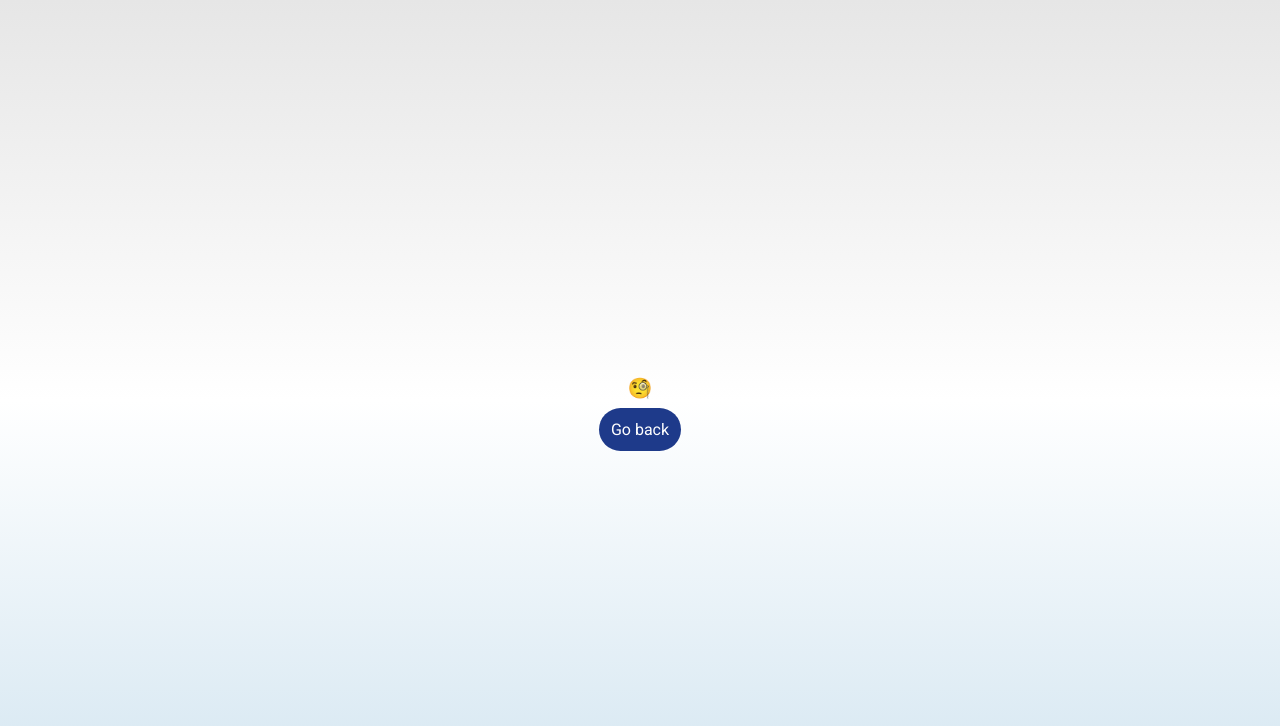
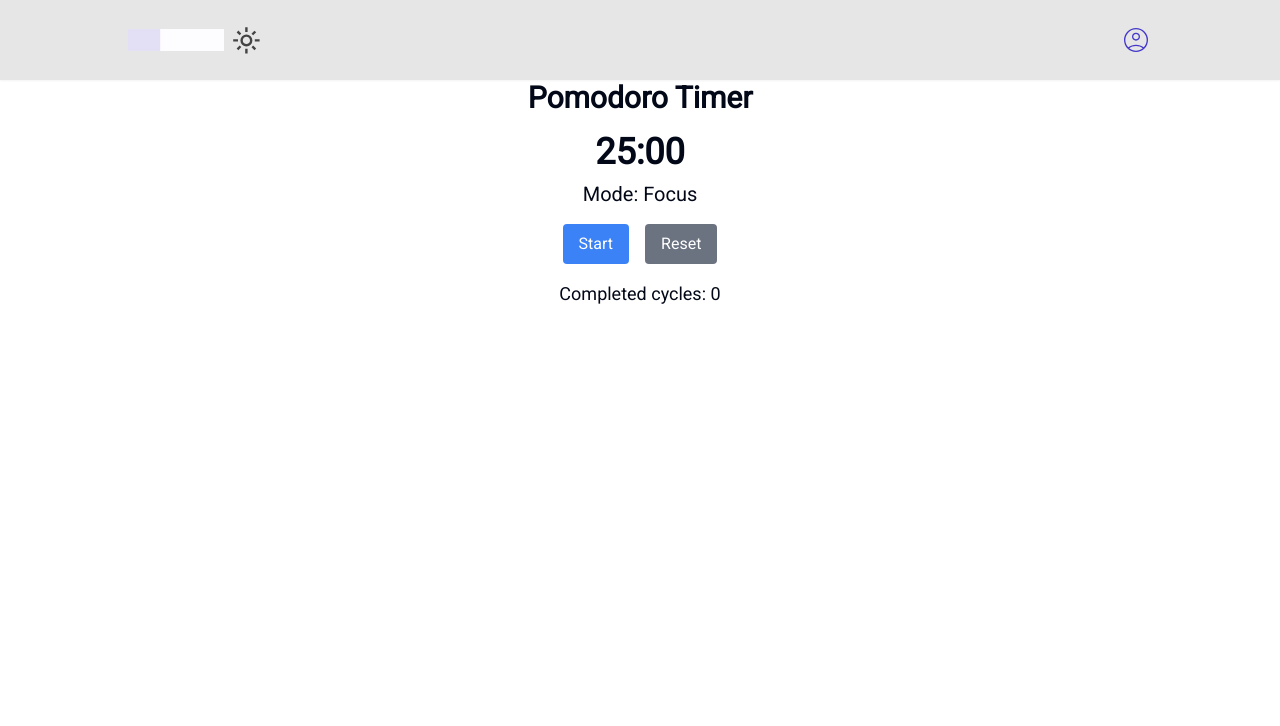
Before and after one commit to Amoz19/Habit_Tracker, a React (Vite) app in the folder frontend/: page /timmer in a window 1280 px wide. Shown: the top 726 px of the page. Built offline with nearby package versions, Linux system fonts and the light colour scheme; sample sign-in values are in the browser's storage; a web font is replaced by a local one.

Commit message:
add hook for date

```diff
--- a/frontend/src/App.jsx
+++ b/frontend/src/App.jsx
@@ -11,6 +11,7 @@ import Signup from "./components/auth/Signup.jsx";
 import RequireAuth from "./components/auth/RequireAuth.jsx";
 import { MonthlyProgress } from "./components/habits/MonthlyProgress";
 import WeeklyProgress from "./components/habits/WeeklyProgress";
+import Timmer from "./components/Timmer";
 
 function App() {
   return (
@@ -27,6 +28,7 @@ function App() {
           }
         >
           <Route path="/weeklyProgress" element={<WeeklyProgress />} />
+          <Route path="/timmer" element={<Timmer />} />
           <Route path="/monthlyProgress" element={<MonthlyProgress />} />
           <Route path="/habits" element={<HabitListWrapper />} />
           <Route path="/habits/:id" element={<HabitCalendar />} />
--- a/frontend/src/components/HabitCalendar.jsx
+++ b/frontend/src/components/HabitCalendar.jsx
@@ -9,17 +9,20 @@ import {
 } from "../features/habits/habit.api";
 import { useState } from "react";
 import { cn } from "@/lib/utils";
+import Timer from "./Timmer";
+import useDate from "@/hook/useDate";
 
 const daysOfWeek = ["Mon", "Tue", "Wed", "Thu", "Fri", "Sat", "Sun"];
 
 const HabitCalendar = () => {
-  const date = new Date();
-  const currentMonth = getMonth(date);
-  const currentDay = getDate(date);
-  const startDayOfMonth = startOfMonth(date);
-  const startingDayIndex = getDay(startDayOfMonth);
+  const {
+    currentMonthIndex,
+    currentDay,
+    startingDayIndex,
+    getCurrentMonthName,
+  } = useDate();
+  const [sessionStart, setSesstionStart] = useState();
 
-  const [currentMonthIndex, setCurrentMonthIndex] = useState(currentMonth);
   const { id } = useParams();
 
   const { data: habitData, isLoading } = useGetHabitQuery(id, "getHabits");
@@ -58,6 +61,11 @@ const HabitCalendar = () => {
   return (
     <div className="h-full px-4 md:px-32 lg:px-32 pb-6 bg-gradient-to-b  dark:from-black from-[#e6e6e6] dark:via-[#000000] via-[#ffffff] dark:to-gray-800 to-[#d4e6f1]">
       <BreadCrumb breadCrumb={breadCrumb} />
+      <div>
+        <h1>Study Session</h1>
+        <button onClick={() => setSesstionStart(!sessionStart)}>Start</button>
+        {/* {sessionStart && <Timer id= monthIndex= dayIndex= isComplete= />} */}
+      </div>
       {/* <div className="w-full grid grid-cols-1 md:grid-cols-3 -gap-12"> */}
       {/* {habitData[0].getFullYear.map((data) => ( */}
       <table
--- /dev/null
+++ b/frontend/src/components/Timmer.jsx
@@ -0,0 +1,90 @@
+import { useUpdateHabitMutation } from "@/features/habits/habit.api";
+
+import React, { useState, useEffect, useCallback, useMemo } from "react";
+
+const FOCUS_TIME = 25 * 60; // 25 minutes in seconds
+const SHORT_BREAK = 5 * 60; // 5 minutes in seconds
+const LONG_BREAK = 15 * 60; // 15 minutes in seconds
+
+const Timer = ({ id, monthIndex, dayIndex, isComplete }) => {
+  const [updateHabit] = useUpdateHabitMutation();
+  const [time, setTime] = useState(FOCUS_TIME);
+  const [isActive, setIsActive] = useState(false);
+  const [mode, setMode] = useState("focus");
+  const [cycles, setCycles] = useState(0);
+
+  const formatTime = useCallback((seconds) => {
+    const minutes = Math.floor(seconds / 60);
+    const remainingSeconds = seconds % 60;
+    return `${minutes.toString().padStart(2, "0")}:${remainingSeconds
+      .toString()
+      .padStart(2, "0")}`;
+  }, []);
+
+  const switchMode = useCallback(() => {
+    if (mode === "focus") {
+      setCycles((prevCycles) => prevCycles + 1);
+      if (cycles === 3) {
+        setMode("longBreak");
+        setTime(LONG_BREAK);
+      } else {
+        setMode("shortBreak");
+        setTime(SHORT_BREAK);
+      }
+    } else {
+      setMode("focus");
+      setTime(FOCUS_TIME);
+    }
+  }, [mode, cycles]);
+
+  useEffect(() => {
+    let interval;
+    if (isActive && time > 0) {
+      interval = setInterval(() => {
+        setTime((prevTime) => prevTime - 1);
+        if (FOCUS_TIME - 5 === time) {
+          updateHabit({ id, monthIndex, dayIndex, isComplete })
+            .unwrap()
+            .catch((error) => console.log(error));
+        }
+      }, 1000);
+    } else if (time === 0) {
+      switchMode();
+    }
+    return () => clearInterval(interval);
+  }, [isActive, time, switchMode]);
+
+  const toggleTimer = () => setIsActive((prevActive) => !prevActive);
+
+  const resetTimer = useCallback(() => {
+    setIsActive(false);
+    setMode("focus");
+    setTime(FOCUS_TIME);
+    setCycles(0);
+  }, []);
+
+  return (
+    <div className="text-center font-sans">
+      <h1 className="text-3xl font-bold mb-4">Pomodoro Timer</h1>
+      <h2 className="text-4xl font-semibold mb-2">{formatTime(time)}</h2>
+      <h3 className="text-xl mb-4 capitalize">Mode: {mode}</h3>
+      <div className="flex justify-center space-x-4 mb-4">
+        <button
+          onClick={toggleTimer}
+          className="px-4 py-2 bg-blue-500 text-white rounded hover:bg-blue-600 focus:outline-none focus:ring-2 focus:ring-blue-500 focus:ring-opacity-50"
+        >
+          {isActive ? "Pause" : "Start"}
+        </button>
+        <button
+          onClick={resetTimer}
+          className="px-4 py-2 bg-gray-500 text-white rounded hover:bg-gray-600 focus:outline-none focus:ring-2 focus:ring-gray-500 focus:ring-opacity-50"
+        >
+          Reset
+        </button>
+      </div>
+      <p className="text-lg">Completed cycles: {cycles}</p>
+    </div>
+  );
+};
+
+export default Timer;
--- /dev/null
+++ b/frontend/src/hook/useDate.js
@@ -0,0 +1,19 @@
+import { format, getDate, getDay, getMonth, startOfMonth } from "date-fns";
+
+const useDate = () => {
+  const date = new Date();
+  const currentMonthIndex = getMonth(date);
+  const currentDay = getDate(date);
+  const startDayOfMonth = startOfMonth(date);
+  const startingDayIndex = getDay(startDayOfMonth);
+  const getCurrentMonthName = format(date, "MMMM");
+
+  return {
+    currentMonthIndex,
+    currentDay,
+    startingDayIndex,
+    getCurrentMonthName,
+  };
+};
+
+export default useDate;
```
